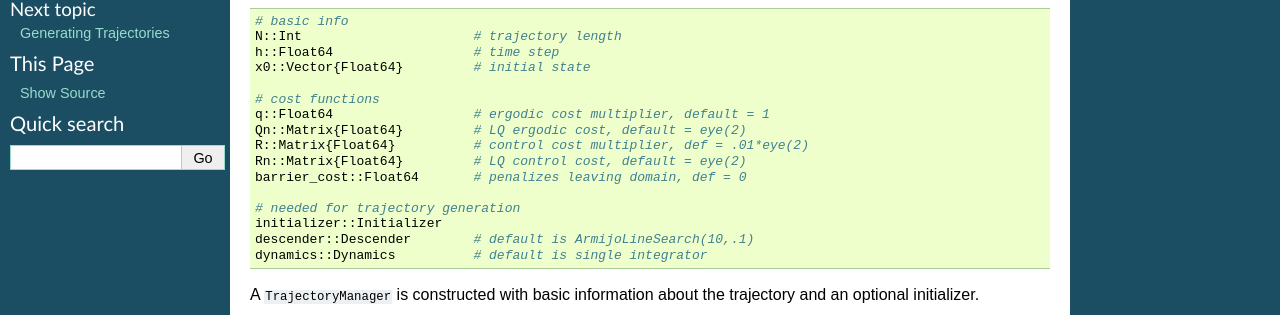
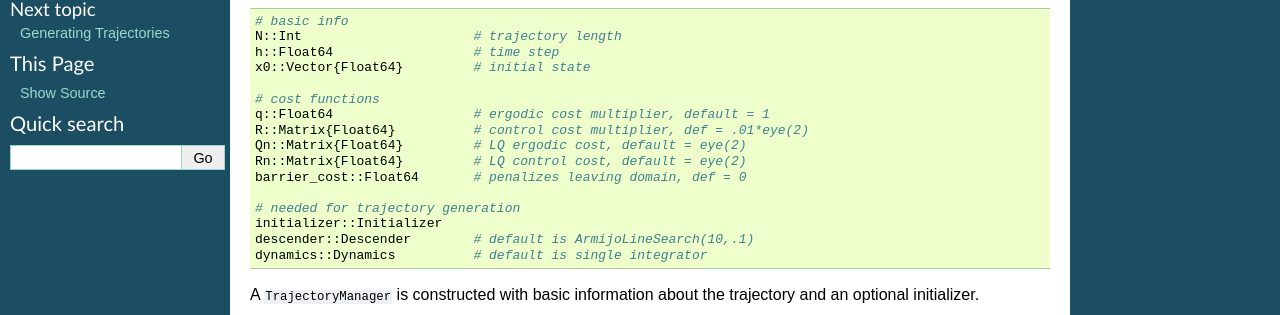
Before and after one commit to dressel/ErgodicControl.jl, a Sphinx documentation site: the page built from docs/trajectory_manager.rst, in a window 1280 px wide. Shown: the part 219-534 px from the top of the page. Built offline with Sphinx 7.4.7, drawn with Linux system fonts in a browser that asks for light colours.

```diff
--- a/docs/trajectory_manager.rst
+++ b/docs/trajectory_manager.rst
@@ -15,8 +15,8 @@ The :code:`TrajectoryManager` type has the following fields:
 
 	# cost functions
 	q::Float64                  # ergodic cost multiplier, default = 1
+	R::Matrix{Float64}          # control cost multiplier, def = .01*eye(2)
 	Qn::Matrix{Float64}         # LQ ergodic cost, default = eye(2)
-	R::Matrix{Float64}          # control cost multiplier, def = .01*eye(2)
 	Rn::Matrix{Float64}         # LQ control cost, default = eye(2)
 	barrier_cost::Float64       # penalizes leaving domain, def = 0
 
```
Also changed, not shown: 1 other file.
